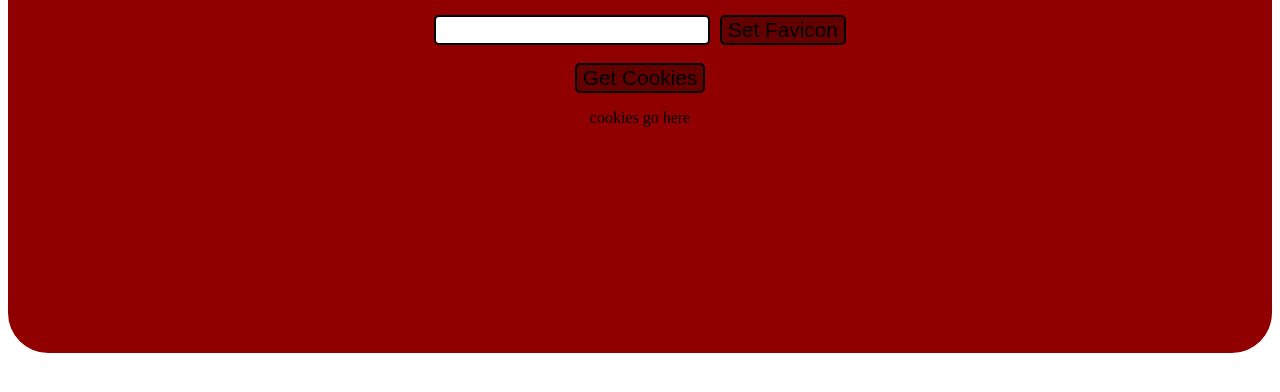
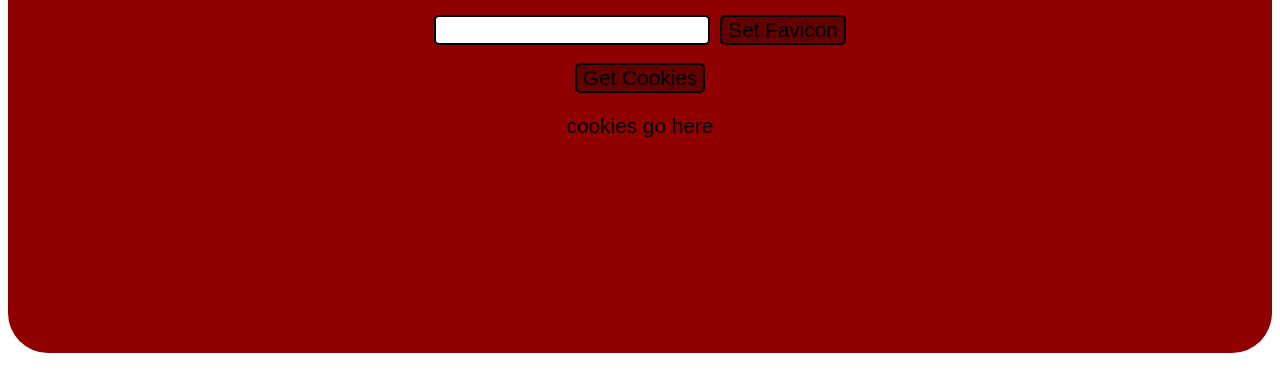
Before and after one commit to Invincible-Atlas/the-Atlas-of-Invincibility, a plain HTML site: page settings.html in a window 1280 px wide. Shown: the part 204-596 px from the top of the page. Drawn offline with Linux system fonts and the light colour scheme.

Commit message:
Update style.css

```diff
--- a/style.css
+++ b/style.css
@@ -152,3 +152,7 @@
 .myButton:hover{
   background-color: rgb(80, 0, 0);
 }
+#cookieGetOutput{
+  font-size: 1.3em;
+  font-family: arial;
+}
```
